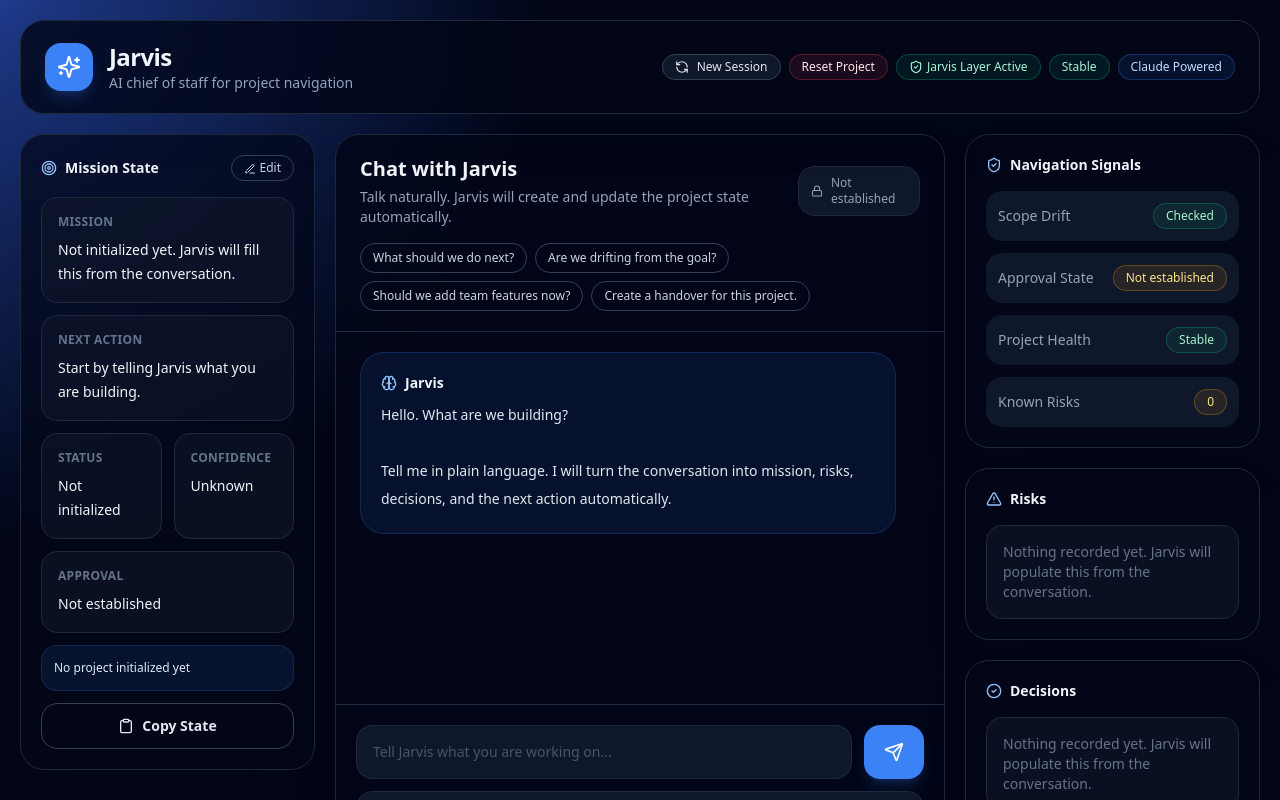
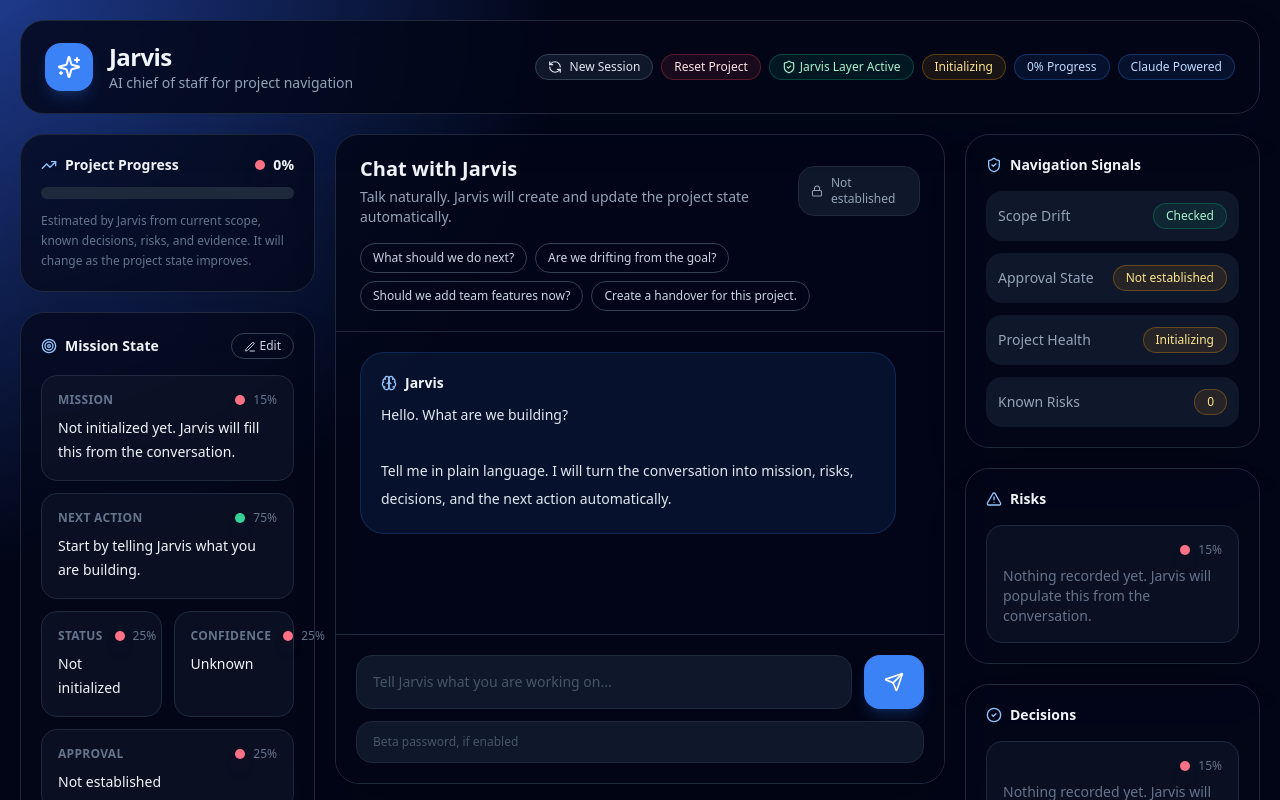
Before and after one commit to danje-dinslage/jarvis, a Next.js app: page / in a window 1280 px wide. Shown: the top 800 px of the page. Built offline with nearby package versions, Linux system fonts and the light colour scheme.

Commit message:
Add files via upload

```diff
--- a/app/page.tsx
+++ b/app/page.tsx
@@ -1,7 +1,7 @@
 "use client";
 
-import { useEffect, useMemo, useState } from "react";
-import { AlertTriangle, Brain, CheckCircle2, Clipboard, Compass, Edit3, Lock, RefreshCcw, Save, Send, ShieldCheck, Sparkles, Target } from "lucide-react";
+import { useEffect, useMemo, useRef, useState } from "react";
+import { AlertTriangle, Brain, CheckCircle2, Clipboard, Compass, Edit3, Lock, RefreshCcw, Save, Send, ShieldCheck, Sparkles, Target, TrendingUp } from "lucide-react";
 import { defaultProjectState, type ProjectState } from "@/lib/jarvis";
 
 type Message = {
@@ -50,10 +50,13 @@
   );
 }
 
-function ReadOnlyBlock({ label, value }: { label: string; value: string }) {
+function ReadOnlyBlock({ label, value, score }: { label: string; value: string; score: number }) {
   return (
     <div className="rounded-2xl border border-slate-800 bg-slate-900/60 p-4">
-      <div className="mb-2 text-xs font-semibold uppercase tracking-wide text-slate-500">{label}</div>
+      <div className="mb-2 flex items-center justify-between gap-3">
+        <div className="text-xs font-semibold uppercase tracking-wide text-slate-500">{label}</div>
+        <FieldHealth score={score} />
+      </div>
       <div className="whitespace-pre-wrap text-sm leading-6 text-slate-100">{value || "Not initialized yet. Jarvis will fill this from the conversation."}</div>
     </div>
   );
@@ -73,14 +76,78 @@
   );
 }
 
-function ListBlock({ items, tone = "default" }: { items: string[]; tone?: "amber" | "green" | "default" }) {
+function ListBlock({ items, tone = "default", score }: { items: string[]; tone?: "amber" | "green" | "default"; score: number }) {
   const color = tone === "amber" ? "border-amber-500/20 bg-amber-500/10 text-amber-100" : tone === "green" ? "border-emerald-500/20 bg-emerald-500/10 text-emerald-100" : "border-slate-800 bg-slate-900/60 text-slate-100";
-  if (!items.length) return <div className="rounded-2xl border border-slate-800 bg-slate-900/60 p-4 text-sm text-slate-500">Nothing recorded yet. Jarvis will populate this from the conversation.</div>;
+  if (!items.length) return <div className="rounded-2xl border border-slate-800 bg-slate-900/60 p-4 text-sm text-slate-500"><div className="mb-2 flex justify-end"><FieldHealth score={score} /></div>Nothing recorded yet. Jarvis will populate this from the conversation.</div>;
   return (
     <div className="space-y-2">
+      <div className="flex justify-end"><FieldHealth score={score} /></div>
       {items.map((item, index) => (
         <div key={`${item}-${index}`} className={`rounded-2xl border p-3 text-sm leading-6 ${color}`}>{item}</div>
       ))}
+    </div>
+  );
+}
+
+
+function scoreText(value: string, neutralValues: string[] = []) {
+  const clean = value.trim().toLowerCase();
+  if (!clean || neutralValues.includes(clean)) return 15;
+  if (clean.includes("unknown") || clean.includes("not established") || clean.includes("not initialized")) return 25;
+  if (clean.includes("low") || clean.includes("blocked") || clean.includes("uncertain")) return 35;
+  if (clean.includes("medium") || clean.includes("prototype") || clean.includes("watch")) return 65;
+  if (clean.includes("high") || clean.includes("validated") || clean.includes("stable")) return 85;
+  return Math.min(90, Math.max(45, clean.length > 40 ? 75 : 55));
+}
+
+function scoreList(items: string[]) {
+  if (!items.length) return 15;
+  if (items.length <= 2) return 60;
+  if (items.length <= 4) return 75;
+  return 85;
+}
+
+function toneFromScore(score: number): "red" | "amber" | "green" {
+  if (score < 40) return "red";
+  if (score < 70) return "amber";
+  return "green";
+}
+
+function HealthDot({ score }: { score: number }) {
+  const tone = toneFromScore(score);
+  const color = tone === "green" ? "bg-emerald-400 shadow-emerald-400/40" : tone === "amber" ? "bg-amber-400 shadow-amber-400/40" : "bg-rose-400 shadow-rose-400/40";
+  return <span className={`inline-block h-2.5 w-2.5 rounded-full shadow-lg ${color}`} />;
+}
+
+function FieldHealth({ score }: { score: number }) {
+  return (
+    <div className="flex items-center gap-2 text-xs text-slate-500">
+      <HealthDot score={score} />
+      <span>{score}%</span>
+    </div>
+  );
+}
+
+function ProgressBar({ value }: { value: number }) {
+  const safe = Math.max(0, Math.min(100, Math.round(value || 0)));
+  const tone = toneFromScore(safe);
+  const bar = tone === "green" ? "bg-emerald-400" : tone === "amber" ? "bg-amber-400" : "bg-rose-400";
+  return (
+    <div className="rounded-3xl border border-slate-800 bg-slate-950/70 p-5 shadow-2xl shadow-black/20">
+      <div className="mb-3 flex items-center justify-between gap-3">
+        <div className="flex items-center gap-2 text-sm font-semibold text-slate-100">
+          <TrendingUp className="h-4 w-4 text-blue-300" />
+          Project Progress
+        </div>
+        <div className="flex items-center gap-2 text-sm font-bold text-slate-100">
+          <HealthDot score={safe} />
+          {safe}%
+        </div>
+      </div>
+      <div className="h-3 overflow-hidden rounded-full bg-slate-800">
+        <div className={`h-full rounded-full transition-all duration-500 ${bar}`} style={{ width: `${safe}%` }} />
+      </div>
+      <p className="mt-3 text-xs leading-5 text-slate-500">Estimated by Jarvis from current scope, known decisions, risks, and evidence. It will change as the project state improves.</p>
     </div>
   );
 }
@@ -95,10 +162,11 @@
   const [loading, setLoading] = useState(false);
   const [error, setError] = useState("");
   const [lastStateUpdate, setLastStateUpdate] = useState("No project initialized yet");
+  const chatScrollRef = useRef<HTMLDivElement | null>(null);
 
   useEffect(() => {
-    const saved = localStorage.getItem("jarvis-project-state-v04");
-    const savedHistory = localStorage.getItem("jarvis-history-v04");
+    const saved = localStorage.getItem("jarvis-project-state-v05");
+    const savedHistory = localStorage.getItem("jarvis-history-v05");
     const savedPassword = localStorage.getItem("jarvis-beta-password-v02");
 
     if (saved) {
@@ -111,21 +179,36 @@
   }, []);
 
   useEffect(() => {
-    localStorage.setItem("jarvis-project-state-v04", JSON.stringify(project));
+    localStorage.setItem("jarvis-project-state-v05", JSON.stringify(project));
     setDraftProject(project);
   }, [project]);
 
   useEffect(() => {
-    localStorage.setItem("jarvis-history-v04", JSON.stringify(history));
+    localStorage.setItem("jarvis-history-v05", JSON.stringify(history));
   }, [history]);
 
   useEffect(() => {
     localStorage.setItem("jarvis-beta-password-v02", betaPassword);
   }, [betaPassword]);
 
+  useEffect(() => {
+    chatScrollRef.current?.scrollTo({ top: chatScrollRef.current.scrollHeight, behavior: "smooth" });
+  }, [history, loading, error]);
+
+  const fieldScores = useMemo(() => ({
+    mission: scoreText(project.mission, [""]),
+    nextAction: scoreText(project.nextAction),
+    status: scoreText(project.status),
+    confidence: scoreText(project.confidence),
+    approval: scoreText(project.approval),
+    risks: scoreList(project.risks),
+    decisions: scoreList(project.decisions),
+  }), [project]);
+
   const projectHealth = useMemo(() => {
     if (project.risks.length >= 3) return { label: "Watch", tone: "amber" as const };
     if (project.confidence.toLowerCase().includes("low")) return { label: "Uncertain", tone: "red" as const };
+    if ((project.progress || 0) < 20) return { label: "Initializing", tone: "amber" as const };
     return { label: "Stable", tone: "green" as const };
   }, [project]);
 
@@ -154,7 +237,7 @@
     setHistory([initialAssistantMessage]);
     setMessage("");
     setError("");
-    localStorage.removeItem("jarvis-history-v04");
+    localStorage.removeItem("jarvis-history-v05");
   }
 
   function resetProject() {
@@ -164,8 +247,8 @@
     setMessage("");
     setError("");
     setLastStateUpdate("No project initialized yet");
-    localStorage.removeItem("jarvis-project-state-v04");
-    localStorage.removeItem("jarvis-history-v04");
+    localStorage.removeItem("jarvis-project-state-v05");
+    localStorage.removeItem("jarvis-history-v05");
   }
 
   async function send(custom?: string) {
@@ -215,6 +298,7 @@
 Status: ${project.status}
 Confidence: ${project.confidence}
 Approval: ${project.approval}
+Progress: ${project.progress || 0}%
 
 Next Action:
 ${project.nextAction}
@@ -260,12 +344,14 @@
             </button>
             <Pill tone="green"><ShieldCheck className="h-3.5 w-3.5" /> Jarvis Layer Active</Pill>
             <Pill tone={projectHealth.tone}>{projectHealth.label}</Pill>
+            <Pill tone="blue">{project.progress || 0}% Progress</Pill>
             <Pill tone="blue">Claude Powered</Pill>
           </div>
         </header>
 
         <div className="grid grid-cols-12 gap-5">
           <aside className="col-span-12 space-y-5 lg:col-span-3">
+            <ProgressBar value={project.progress || 0} />
             <Section
               title="Mission State"
               icon={Target}
@@ -292,13 +378,13 @@
                 </div>
               ) : (
                 <div className="space-y-3">
-                  <ReadOnlyBlock label="Mission" value={project.mission} />
-                  <ReadOnlyBlock label="Next Action" value={project.nextAction} />
+                  <ReadOnlyBlock label="Mission" value={project.mission} score={fieldScores.mission} />
+                  <ReadOnlyBlock label="Next Action" value={project.nextAction} score={fieldScores.nextAction} />
                   <div className="grid grid-cols-2 gap-3">
-                    <ReadOnlyBlock label="Status" value={project.status} />
-                    <ReadOnlyBlock label="Confidence" value={project.confidence} />
+                    <ReadOnlyBlock label="Status" value={project.status} score={fieldScores.status} />
+                    <ReadOnlyBlock label="Confidence" value={project.confidence} score={fieldScores.confidence} />
                   </div>
-                  <ReadOnlyBlock label="Approval" value={project.approval} />
+                  <ReadOnlyBlock label="Approval" value={project.approval} score={fieldScores.approval} />
                   <div className="rounded-2xl border border-blue-500/20 bg-blue-500/10 p-3 text-xs leading-5 text-blue-100">{lastStateUpdate}</div>
                   <button onClick={copyState} className="flex w-full items-center justify-center gap-2 rounded-2xl border border-slate-700 px-4 py-3 text-sm font-semibold text-slate-200 transition hover:bg-slate-900">
                     <Clipboard className="h-4 w-4" /> Copy State
@@ -308,7 +394,7 @@
             </Section>
           </aside>
 
-          <section className="col-span-12 flex min-h-[720px] flex-col rounded-3xl border border-slate-800 bg-slate-950/80 shadow-2xl shadow-black/30 lg:col-span-6">
+          <section className="col-span-12 flex h-[calc(100vh-150px)] min-h-[640px] flex-col overflow-hidden rounded-3xl border border-slate-800 bg-slate-950/80 shadow-2xl shadow-black/30 lg:col-span-6">
             <div className="border-b border-slate-800 px-6 py-5">
               <div className="flex items-center justify-between gap-4">
                 <div>
@@ -330,7 +416,7 @@
               </div>
             </div>
 
-            <div className="flex-1 space-y-4 overflow-y-auto px-6 py-5">
+            <div ref={chatScrollRef} className="flex-1 space-y-4 overflow-y-auto px-6 py-5">
               {history.map((m, i) => (
                 <div key={i} className={`rounded-3xl border p-5 ${m.role === "user" ? "ml-10 border-slate-700 bg-slate-900" : "mr-6 border-blue-500/20 bg-blue-500/10"}`}>
                   <div className="mb-2 flex items-center gap-2 text-sm font-semibold">
@@ -355,7 +441,7 @@
               )}
             </div>
 
-            <div className="border-t border-slate-800 p-5">
+            <div className="sticky bottom-0 border-t border-slate-800 bg-slate-950/95 p-5 backdrop-blur">
               <div className="flex gap-3">
                 <input
                   value={message}
@@ -398,7 +484,7 @@
                   className="w-full resize-none rounded-2xl border border-slate-800 bg-slate-900/70 px-4 py-3 text-sm leading-6 text-amber-100 outline-none focus:border-amber-400"
                 />
               ) : (
-                <ListBlock items={project.risks} tone="amber" />
+                <ListBlock items={project.risks} tone="amber" score={fieldScores.risks} />
               )}
             </Section>
 
@@ -411,7 +497,7 @@
                   className="w-full resize-none rounded-2xl border border-slate-800 bg-slate-900/70 px-4 py-3 text-sm leading-6 text-emerald-100 outline-none focus:border-emerald-400"
                 />
               ) : (
-                <ListBlock items={project.decisions} tone="green" />
+                <ListBlock items={project.decisions} tone="green" score={fieldScores.decisions} />
               )}
             </Section>
           </aside>
--- a/lib/jarvis.ts
+++ b/lib/jarvis.ts
@@ -4,6 +4,7 @@
   confidence: string;
   approval: string;
   nextAction: string;
+  progress: number;
   risks: string[];
   decisions: string[];
 };
@@ -14,6 +15,7 @@
   confidence: "Unknown",
   approval: "Not established",
   nextAction: "Start by telling Jarvis what you are building.",
+  progress: 0,
   risks: [],
   decisions: []
 };
@@ -31,6 +33,7 @@
 Confidence: ${project.confidence || "Unknown"}
 Approval state: ${project.approval || "Not established"}
 Next action: ${project.nextAction || "Ask the user what they are building"}
+Progress: ${Number.isFinite(project.progress) ? project.progress : 0}%
 Risks:
 ${project.risks.length ? project.risks.map((r) => `- ${r}`).join("\n") : "- None identified yet"}
 Decisions:
@@ -84,6 +87,7 @@
 Do not add generic risks or decisions.
 Preserve useful existing risks and decisions unless clearly obsolete.
 Keep arrays concise: maximum 5 risks and maximum 5 decisions.
+Set progress as a realistic 0-100 percentage based on what is known about the project scope and current state. If scope is unknown, keep progress low. Do not inflate progress just because the conversation is positive.
 Use short, plain language.
 
 Return ONLY valid JSON with exactly this shape:
@@ -93,6 +97,7 @@
   "confidence": "string",
   "approval": "string",
   "nextAction": "string",
+  "progress": 0,
   "risks": ["string"],
   "decisions": ["string"]
 }`;
@@ -113,6 +118,7 @@
     confidence: typeof input?.confidence === "string" && input.confidence.trim() ? input.confidence.trim() : fallback.confidence,
     approval: typeof input?.approval === "string" && input.approval.trim() ? input.approval.trim() : fallback.approval,
     nextAction: typeof input?.nextAction === "string" && input.nextAction.trim() ? input.nextAction.trim() : fallback.nextAction,
+    progress: typeof input?.progress === "number" && Number.isFinite(input.progress) ? Math.max(0, Math.min(100, Math.round(input.progress))) : fallback.progress,
     risks: cleanArray(input?.risks, fallback.risks),
     decisions: cleanArray(input?.decisions, fallback.decisions)
   };
```
Also changed, not shown: 2 other files (tests, documents, lock files or other folders).
